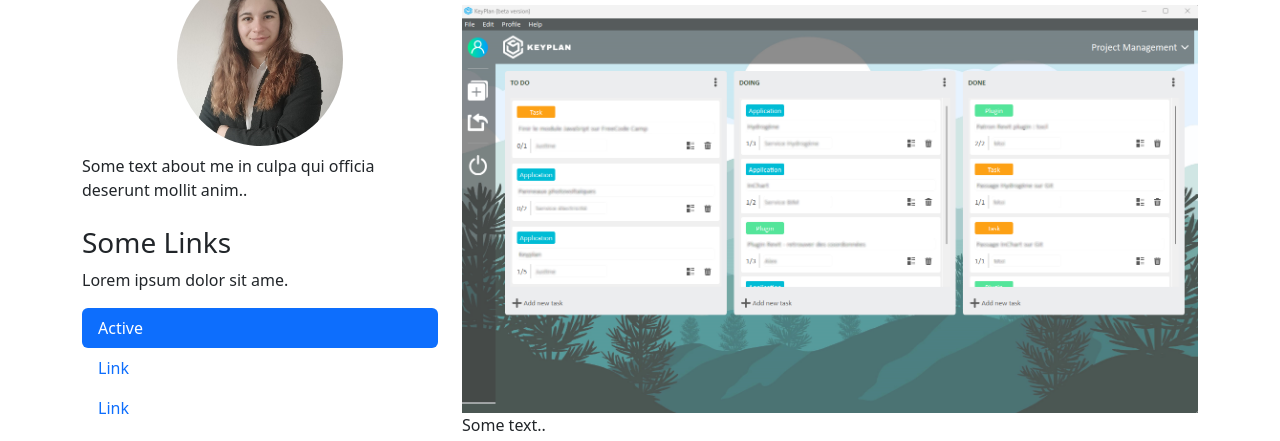
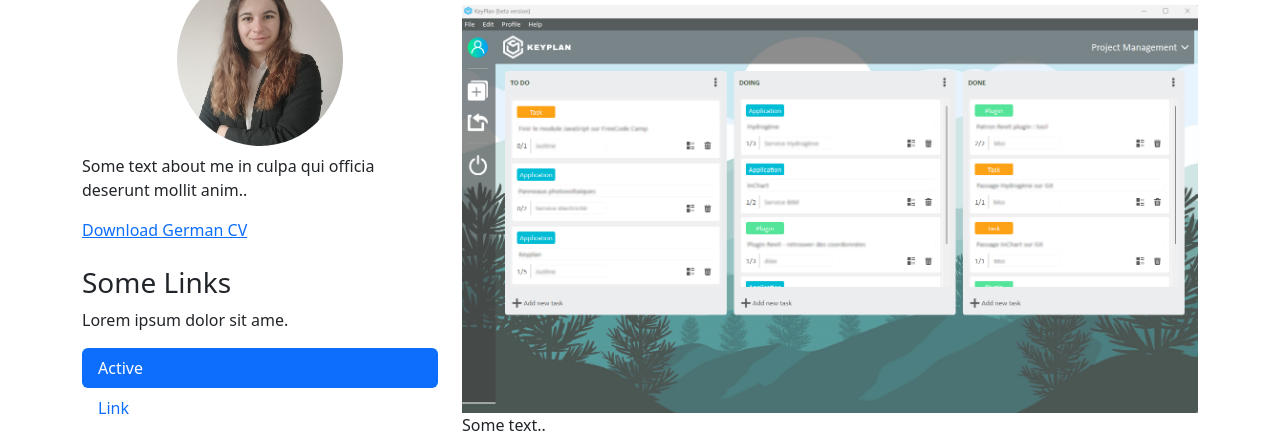
Before and after one commit to Masha58/Masha58.github.io, a plain HTML site: page index.html in a window 1280 px wide. Shown: the part 623-1064 px from the top of the page. Drawn offline with nearby package versions, Linux system fonts and the light colour scheme.

Commit message:
CV added

```diff
--- a/index.html
+++ b/index.html
@@ -54,6 +54,7 @@
                 </div>
 
                 <p>Some text about me in culpa qui officia deserunt mollit anim..</p>
+                <p><a href="link/to/your/download/file" download>Download German CV</a></p>
                 <h3 class="mt-4">Some Links</h3>
                 <p>Lorem ipsum dolor sit ame.</p>
                 <ul class="nav nav-pills flex-column">
```
Also changed, not shown: 2 other files.
